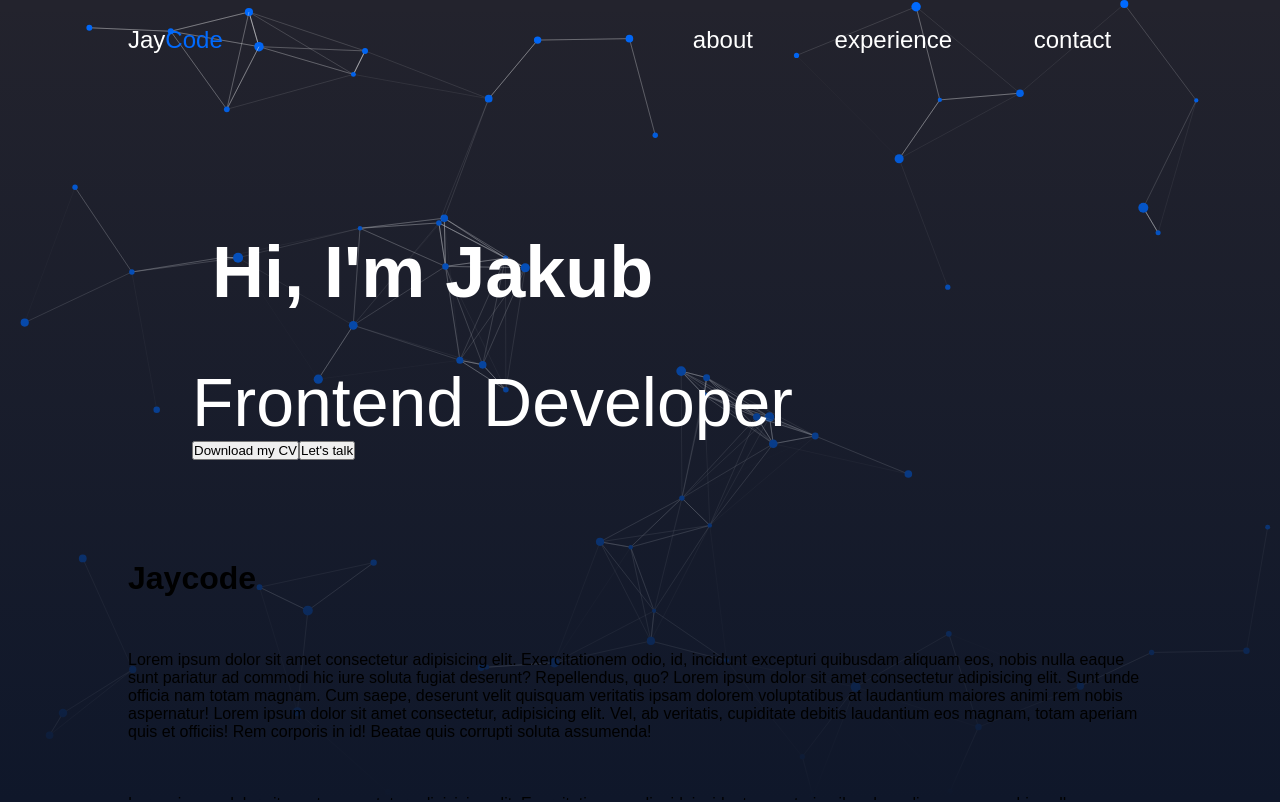
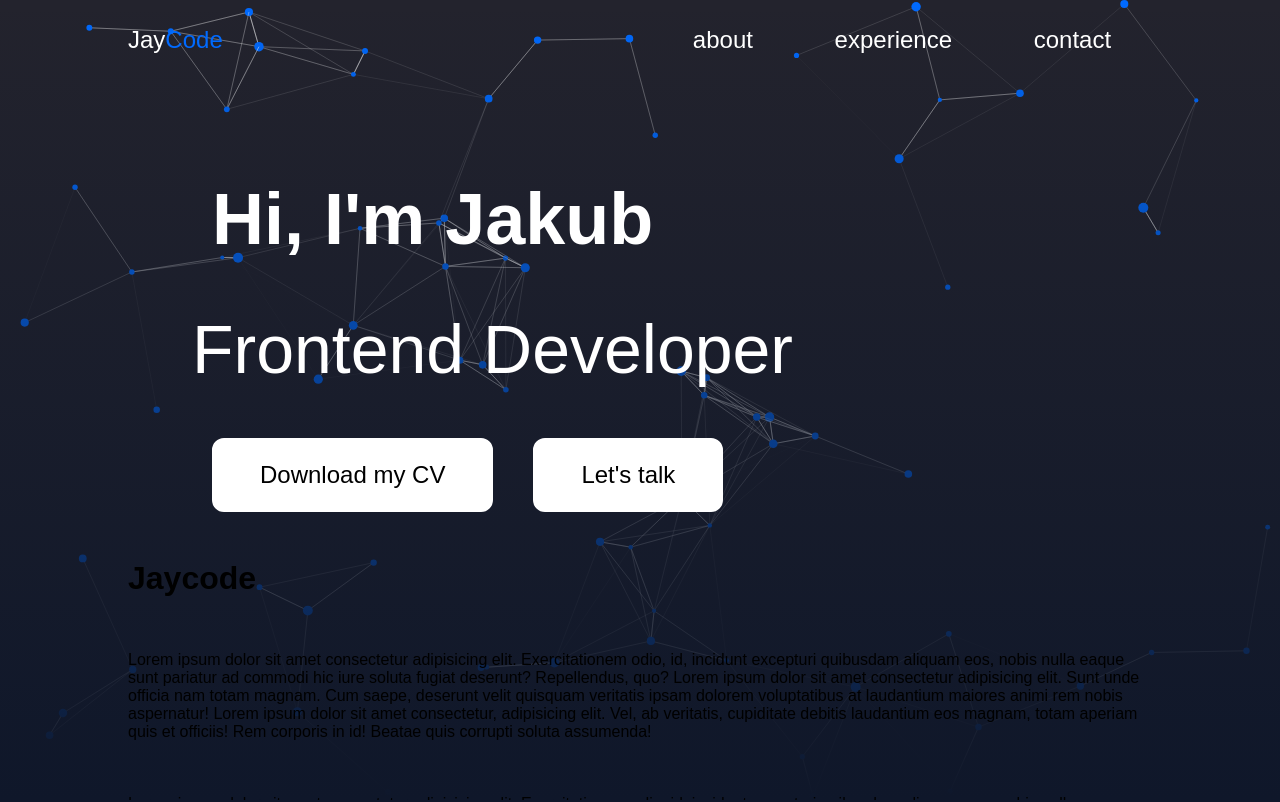
Before and after one commit to JayCodeGitHub/jaycode-next.js, a Next.js app: page / in a window 1280 px wide. Shown: the top 802 px of the page. Built offline with nearby package versions, Linux system fonts and the light colour scheme.

Commit message:
Styled Button

```diff
--- /dev/null
+++ b/src/components/button/button.styles.ts
@@ -0,0 +1,27 @@
+import styled from 'styled-components'
+
+export const Button = styled.button`
+    font-size: ${({ theme }) => theme.font.size.xs};
+    background-color: ${({ theme }) => theme.white};
+    color: ${({ theme }) => theme.black};
+    border: solid 3px ${({ theme }) => theme.white};
+    font-weight: 500;
+    display: flex;
+    justify-content: center;
+    align-items: center;
+    border-radius: 1.2rem;
+    padding: 1.5rem 2.5rem;
+    transition: color, background-color 0.2s ease-in-out;
+    cursor: pointer;
+    ${({ theme }) => theme.mq.desktop}  {
+        font-size: ${({ theme }) => theme.font.size.s};
+        margin: 0 20px;
+        padding: 2rem 4.5rem;
+    }
+    &:hover {
+        background: transparent;
+        color: ${({ theme }) => theme.white};
+    }
+`
+
+export default Button;
--- a/src/components/header/header.styles.ts
+++ b/src/components/header/header.styles.ts
@@ -44,6 +44,7 @@ export const Header = styled.header<HeaderProps>`
         }
         p {
             font-size: ${({ theme }) => theme.font.size.xl};
+            margin-bottom: 5rem;
         }
         div {
             padding-right: 20%;
--- a/src/pages/index.tsx
+++ b/src/pages/index.tsx
@@ -1,4 +1,6 @@
+import Link from 'next/link';
 import { Header } from '@/components/header/header.styles';
+import { Button } from '@/components/button/button.styles';
 import { Wrapper } from '@/styles/pages/homepage.styles';
 
 export default function Home() {
@@ -8,8 +10,15 @@ export default function Home() {
         <h1>Hi, I'm Jakub</h1>
         <p>Frontend Developer</p>
         <div>
-          <button>Download my CV</button>
-          <button>Let's talk</button>
+          <a
+            href="https://drive.google.com/file/d/1X1U-XW9mIOJ3B3jUPhQrzKB6FKEXApam/view?usp=sharing"
+            target="_blank"
+          >
+            <Button>Download my CV</Button>
+          </a>
+          <Link href="/contact">
+            <Button>Let's talk</Button>
+          </Link>
         </div>
       </Header>
       <Wrapper>
```
